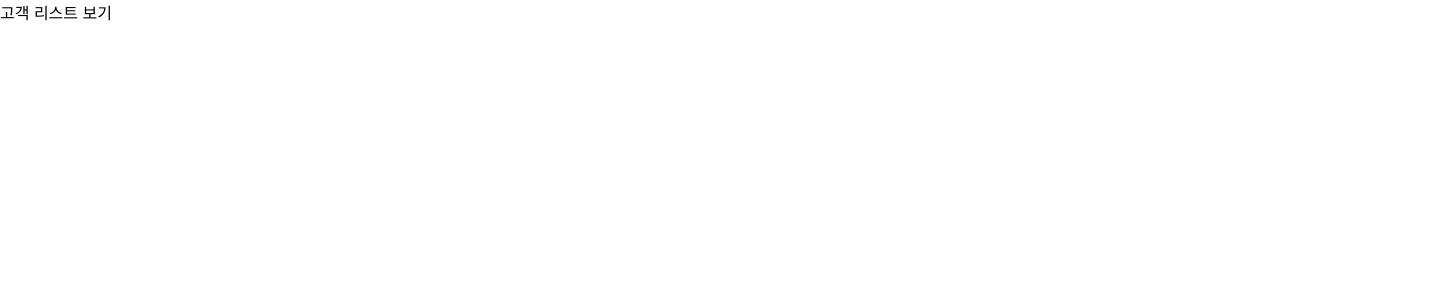
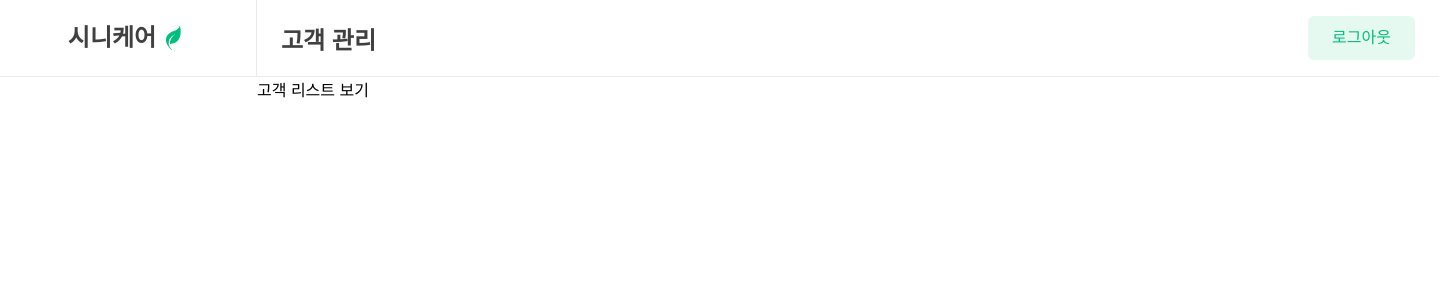
Before and after one commit to garedunord21/senicare-front-20240709, a React (Create React App) app: page /cs in a window 1280 px wide. Shown: the top 300 px of the page, 1439 px wide, since content can reach past the window. Built offline with nearby package versions, Linux system fonts and the light colour scheme; a web font is replaced by a local one.

Commit message:
2024.09.05 10:50

```diff
--- a/src/Senicare.css
+++ b/src/Senicare.css
@@ -52,6 +52,11 @@ body {
 
 .button.primary {
     background-color: var(--primary-color);
+}
+
+.button.second {
+    background-color: var(--primary-10-color);
+    color: var(--primary-color);
 }
 
 .button.disable {
--- a/src/layouts/MainLayout/index.tsx
+++ b/src/layouts/MainLayout/index.tsx
@@ -1,13 +1,18 @@
 import React from 'react'
 import { Outlet } from 'react-router';
-import './style.css'
+import './style.css';
 
 // component: 로고 컴포넌트 //
 function Logo() {
 
     // render: 로고 컴포넌트 렌더링 //
     return (
-        <div id='layout-log'></div>
+        <div id='layout-logo'>
+            <div className='box'>
+                <div className='title'>시니케어</div>
+                <div className='icon'></div>
+            </div>
+        </div>
     );
 
 }
@@ -17,7 +22,10 @@ function Top() {
 
     // render: 상단 컴포넌트 //
     return (
-        <div id='layout-top'></div>
+        <div id='layout-top'>
+            <div className='path'>고객 관리</div>
+            <div className='button second'>로그아웃</div>
+        </div>
     );
 
 }
@@ -25,7 +33,7 @@ function Top() {
 // component: 좌측 네비게이션 컴포넌트 //
 function SideNavigation() {
 
-    // render: 죄측 네비게이션 컴포넌트 //
+    // render: 좌측 네비게이션 컴포넌트 //
     return (
         <div id='layout-side-navigation'></div>
     );
--- a/src/layouts/MainLayout/style.css
+++ b/src/layouts/MainLayout/style.css
@@ -1,7 +1,70 @@
 #main-layout {
     display: grid;
     grid-template:
-        "logo top" 77px,
+        "logo top" 77px
         "side main" minmax(944px, auto)
-        / 257px minmax (1182px, 100%)
+        / 257px minmax(1182px, 100%);
 }
+
+#layout-logo {
+    grid-area: logo;
+
+    display: flex;
+    justify-content: center;
+    align-items: center;
+
+    border-bottom: 1px solid rgba(233, 236, 239, 1);
+    border-right: 1px solid rgba(233, 236, 239, 1);
+
+    /* 드래그 방지 */
+    user-select: none;
+    -webkit-user-select:none;
+    -moz-user-select: none;
+    -ms-user-select: none;
+}
+
+#layout-logo .box {
+    display: flex;
+    align-items: center;
+    gap: 2px;
+
+    cursor: default;
+}
+
+#layout-logo .title {
+    color: rgba(64, 64, 64, 1);
+    font-size: 24px;
+    font-weight: 700;
+    line-height: 173%;
+}
+
+#layout-logo .icon {
+    width: 30px;
+    height: 30px;
+
+    background-image: url('/public/images/logo.png');
+    background-size: 100% 100%;
+}
+
+#layout-top {
+    grid-area: top;
+
+    display: flex;
+    justify-content: space-between;
+    align-items: center;
+
+    border-bottom: 1px solid rgba(233, 236, 239, 1);
+    padding: 0 24px;
+
+    user-select: none;
+}
+
+#layout-top .path {
+    color: rgba(64, 64, 64, 1);
+    font-size: 24px;
+    font-weight: 700;
+}
+
+#layout-side-navigation {
+    grid-area: side;
+}
```
